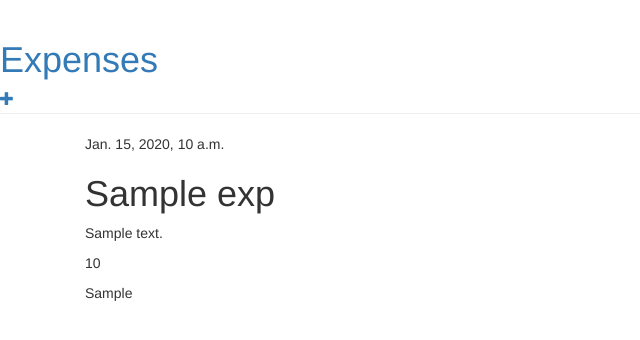
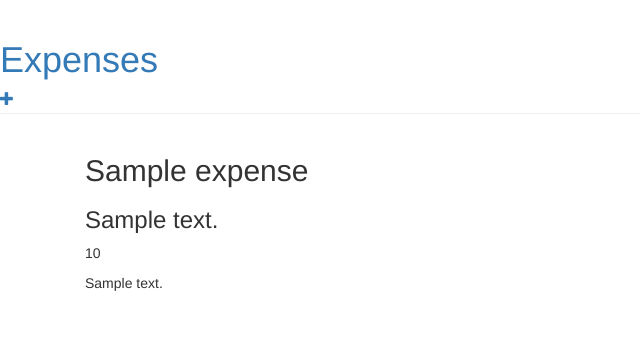
Before and after one commit to mainyanim/MyExpenses, a Django app: template MyExpenses/myexpenses/templates/exp_detail.html in a window 1280 px wide. Shown: the top 340 px of the page, without its empty margins (0-640 px from the left). Run offline with Django 3.2, Linux system fonts and the light colour scheme; the template is opened without the code that fills it: most values are stand-ins (such as "Sample title", 1, 10 or a date in 2020); some libraries are stand-ins or nearby versions.

Commit message:
notes shown up

```diff
--- a/MyExpenses/myexpenses/forms.py
+++ b/MyExpenses/myexpenses/forms.py
@@ -8,8 +8,8 @@ class ExpenseForm(forms.ModelForm):
         model = Expense
         fields = ('date', 'title', 'desc', 'price')
 
-class CommentForm(forms.ModelForm):
+class NoteForm(forms.ModelForm):
 
     class Meta:
         model = Note
-        fields = ['__all__']
+        fields = ('text',)
--- a/MyExpenses/myexpenses/templates/exp_detail.html
+++ b/MyExpenses/myexpenses/templates/exp_detail.html
@@ -2,17 +2,15 @@
 
 {% block content %}
 
-    <div class="post">
-        {% if exp.date %}
-            <div class="date">
-                {{ exp.date }}
-            </div>
-        {% endif %}
+    {% for expense in expenses %}
+        <h2>{{expense.title}}</h2>
+        <h3>{{expense.desc}}</h3>
+        <p>{{expense.price}}</p>
+        {% for note in expense.notes.all %}
+            <p>{{ note.text }}</p>
+        {% endfor %}
+    {% endfor %}
 
-        <h1>{{ exp.title }}</h1>
-        <p>{{ exp.desc|linebreaksbr }}</p>
-        <p>{{ exp.price}}</p>
+{% endblock %}
 
-    </div>
-    <p>{{exp.note.all.0}}</p>
-{% endblock %}
+    <!--<a class="btn btn-default" href="{% url 'add_note_to_post' pk=exp.pk %}">Add note</a> -->
--- a/MyExpenses/myexpenses/urls.py
+++ b/MyExpenses/myexpenses/urls.py
@@ -14,5 +14,6 @@ urlpatterns = [
     url(r'^exp/new/$', views.exp_new, name='exp_new'),
     url(r'^exp/(?P<pk>\d+)/edit/$', views.exp_edit, name='exp_edit'),
     path('exp/<int:pk>/delete/', views.ExpDelete.as_view(), name='expenses_confirm_delete'),
+    url(r'^exp/(?P<pk>\d+)/exp/$', views.add_note_to_post, name='add_note_to_post'),
 
 ]
```
Also changed, not shown: MyExpenses/MyExpenses/urls.py (added, +26 -0 lines), MyExpenses/myexpenses/views.py (+9 -10 lines).
